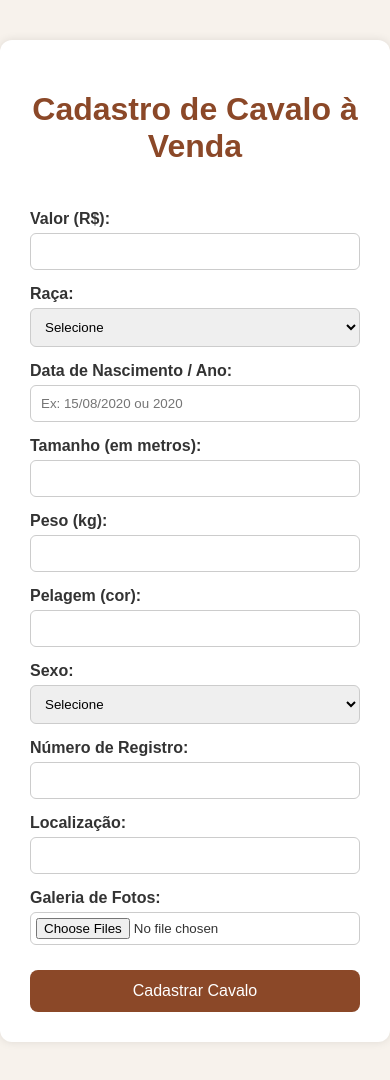
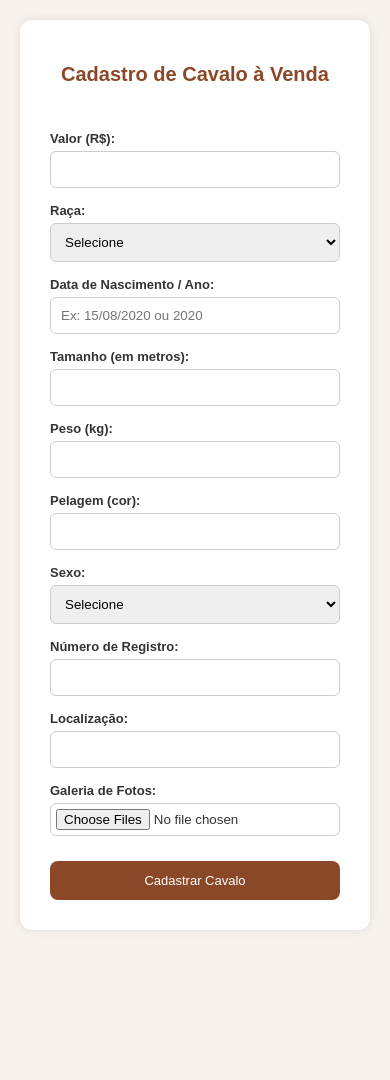
Before and after one commit to cassio220807/sela-dourada, a plain HTML site: page Front-end/Cadastro/cad.html in a window 390 px wide. After the commit the page ends 950 px from the top, so only its background shows below. Drawn offline with Linux system fonts and the light colour scheme.

Commit message:
tudo certo dnv

```diff
--- a/Front-end/Cadastro/cad.css
+++ b/Front-end/Cadastro/cad.css
@@ -7,12 +7,17 @@ body {
 }
 
 .container {
+  margin: 20px auto;
   max-width: 700px;
-  margin: 40px auto;
+
+}
+.pre{
   background-color: #fff;
   padding: 30px;
   border-radius: 12px;
   box-shadow: 0 0 10px rgba(0,0,0,0.1);
+  margin-left: 20px;
+  margin-right: 20px;
 }
 
 h1 {
@@ -57,3 +62,14 @@ button {
 button:hover {
   background-color: #a95233;
 }
+@media (max-width: 700px){
+  .pre h1{
+    font-size: 20px;
+  }
+  .pre{
+    font-size: 13px;
+  }
+  .pre button{
+    font-size: 13px
+  }
+}
--- a/Front-end/Cadastro/cad.html
+++ b/Front-end/Cadastro/cad.html
@@ -8,6 +8,7 @@
 </head>
 <body>
   <div class="container">
+    <div class="pre">
     <h1>Cadastro de Cavalo à Venda</h1>
     <form class="formulario" id="formCadastro">
 
@@ -61,6 +62,8 @@
     </form>
   </div>
 
+  </div>
+
   <script src="cad.js">
   </script>
 </body>
```
